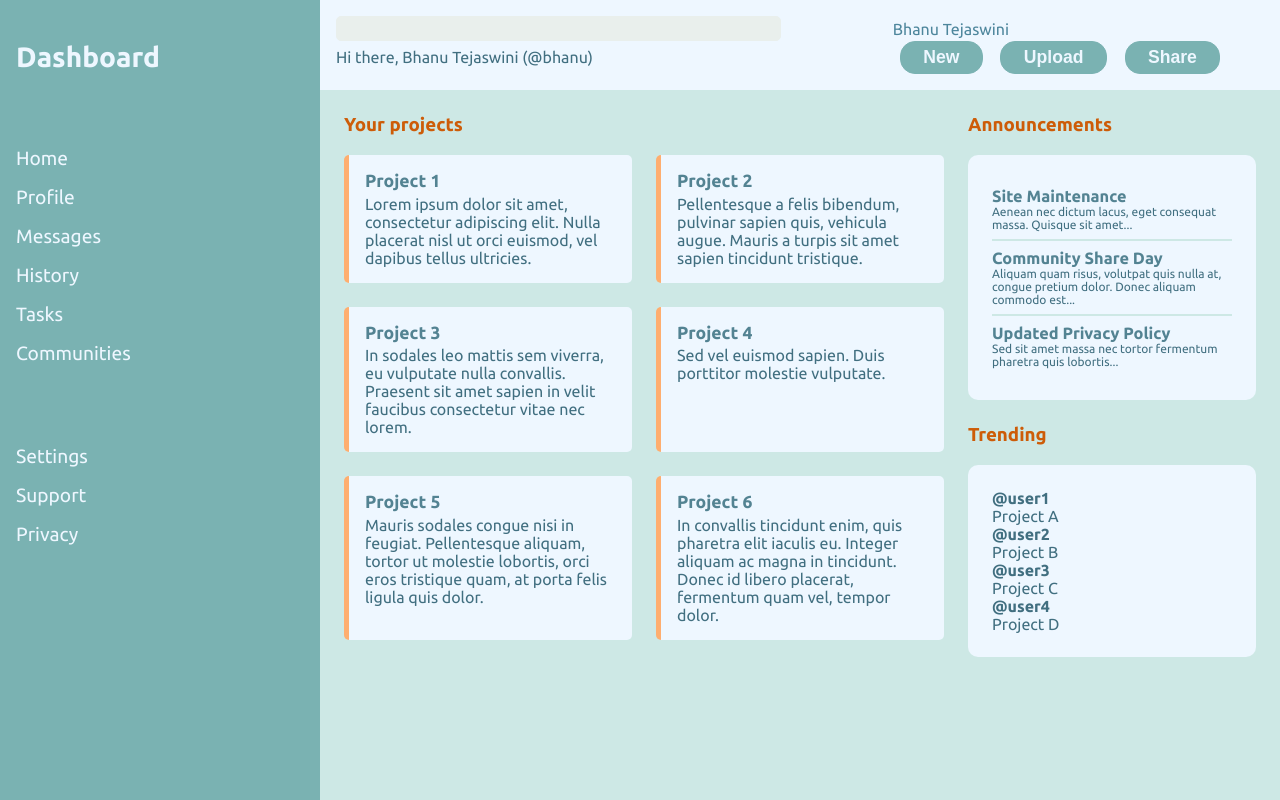
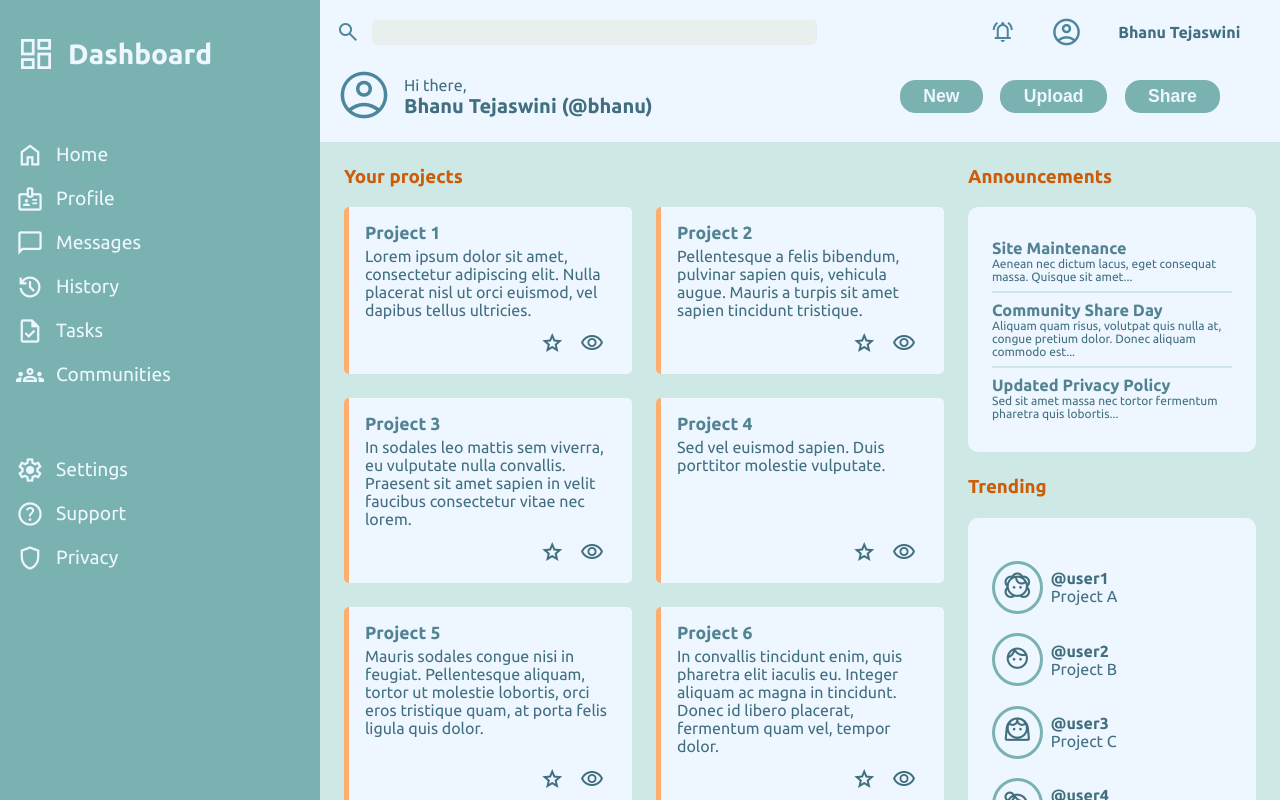
Before and after one commit to bhanutejaswini/admin-dashboard, a plain HTML site: page index.html in a window 1280 px wide. Drawn offline with nearby package versions, Linux system fonts and the light colour scheme.

Commit message:
Add icons

```diff
--- a/index.html
+++ b/index.html
@@ -4,17 +4,35 @@
     <meta charset="UTF-8" />
     <meta name="viewport" content="width=device-width, initial-scale=1.0" />
     <title>Admin Dashboard</title>
+    <link
+      rel="stylesheet"
+      href="https://fonts.googleapis.com/css2?family=Material+Symbols+Outlined:opsz,wght,FILL,GRAD@20..48,100..700,0..1,-50..200"
+    />
+
     <link rel="stylesheet" href="style.css" />
   </head>
   <body>
     <div class="container">
       <div class="header">
         <div class="search">
+          <span class="material-symbols-outlined"> search </span>
           <input type="text" name="search" id="search" />
         </div>
-        <div class="user-container">Bhanu Tejaswini</div>
+        <div class="user-container">
+          <span class="material-symbols-outlined"> notifications_active </span>
+          <span class="material-symbols-outlined account-img">
+            account_circle
+          </span>
+          <p>Bhanu Tejaswini</p>
+        </div>
         <div class="greeting">
-          <p>Hi there, Bhanu Tejaswini (@bhanu)</p>
+          <div class="greeting-user-image">
+            <span class="material-symbols-outlined"> account_circle </span>
+          </div>
+          <div class="greeting-text">
+            <p>Hi there,</p>
+            <p class="user-name">Bhanu Tejaswini (@bhanu)</p>
+          </div>
         </div>
         <div class="buttons-container">
           <button>New</button>
@@ -24,23 +42,39 @@
       </div>
       <div class="sidebar">
         <div class="branding">
+          <span class="material-symbols-outlined"> dashboard </span>
           <h2>Dashboard</h2>
         </div>
         <div class="nav-primary">
           <ul class="nav">
-            <li>Home</li>
-            <li>Profile</li>
-            <li>Messages</li>
-            <li>History</li>
-            <li>Tasks</li>
-            <li>Communities</li>
+            <li><span class="material-symbols-outlined"> home </span>Home</li>
+            <li>
+              <span class="material-symbols-outlined"> badge </span>Profile
+            </li>
+            <li>
+              <span class="material-symbols-outlined"> chat_bubble </span
+              >Messages
+            </li>
+            <li>
+              <span class="material-symbols-outlined"> history </span>History
+            </li>
+            <li><span class="material-symbols-outlined"> task </span>Tasks</li>
+            <li>
+              <span class="material-symbols-outlined"> groups </span>Communities
+            </li>
           </ul>
         </div>
         <div class="nav-secondary">
           <ul class="nav">
-            <li>Settings</li>
-            <li>Support</li>
-            <li>Privacy</li>
+            <li>
+              <span class="material-symbols-outlined"> settings </span>Settings
+            </li>
+            <li>
+              <span class="material-symbols-outlined"> help </span>Support
+            </li>
+            <li>
+              <span class="material-symbols-outlined"> shield </span>Privacy
+            </li>
           </ul>
         </div>
       </div>
@@ -49,46 +83,84 @@
           <h3>Your projects</h3>
           <div class="project-card-container">
             <div class="project-card">
+              <div class="project-details">
                 <h5>Project 1</h5>
                 <p>
                   Lorem ipsum dolor sit amet, consectetur adipiscing elit. Nulla
                   placerat nisl ut orci euismod, vel dapibus tellus ultricies.
                 </p>
               </div>
+              <div class="project-icons">
+                <span class="material-symbols-outlined"> star </span>
+                <span class="material-symbols-outlined"> visibility </span>
+              </div>
+            </div>
             <div class="project-card">
+              <div class="project-details">
                 <h5>Project 2</h5>
                 <p>
                   Pellentesque a felis bibendum, pulvinar sapien quis, vehicula
                   augue. Mauris a turpis sit amet sapien tincidunt tristique.
                 </p>
               </div>
+              <div class="project-icons">
+                <span class="material-symbols-outlined"> star </span>
+                <span class="material-symbols-outlined"> visibility </span>
+              </div>
+            </div>
             <div class="project-card">
+              <div class="project-details">
                 <h5>Project 3</h5>
                 <p>
-                In sodales leo mattis sem viverra, eu vulputate nulla convallis.
-                Praesent sit amet sapien in velit faucibus consectetur vitae nec
-                lorem.
+                  In sodales leo mattis sem viverra, eu vulputate nulla
+                  convallis. Praesent sit amet sapien in velit faucibus
+                  consectetur vitae nec lorem.
                 </p>
               </div>
-            <div class="project-card">
-              <h5>Project 4</h5>
-              <p>Sed vel euismod sapien. Duis porttitor molestie vulputate.</p>
+              <div class="project-icons">
+                <span class="material-symbols-outlined"> star </span>
+                <span class="material-symbols-outlined"> visibility </span>
+              </div>
             </div>
             <div class="project-card">
+              <div class="project-details">
+                <h5>Project 4</h5>
+                <p>
+                  Sed vel euismod sapien. Duis porttitor molestie vulputate.
+                </p>
+              </div>
+              <div class="project-icons">
+                <span class="material-symbols-outlined"> star </span>
+                <span class="material-symbols-outlined"> visibility </span>
+              </div>
+            </div>
+            <div class="project-card">
+              <div class="project-details">
                 <h5>Project 5</h5>
                 <p>
                   Mauris sodales congue nisi in feugiat. Pellentesque aliquam,
-                tortor ut molestie lobortis, orci eros tristique quam, at porta
-                felis ligula quis dolor.
+                  tortor ut molestie lobortis, orci eros tristique quam, at
+                  porta felis ligula quis dolor.
                 </p>
               </div>
+              <div class="project-icons">
+                <span class="material-symbols-outlined"> star </span>
+                <span class="material-symbols-outlined"> visibility </span>
+              </div>
+            </div>
             <div class="project-card">
+              <div class="project-details">
                 <h5>Project 6</h5>
                 <p>
                   In convallis tincidunt enim, quis pharetra elit iaculis eu.
-                Integer aliquam ac magna in tincidunt. Donec id libero placerat,
-                fermentum quam vel, tempor dolor.
+                  Integer aliquam ac magna in tincidunt. Donec id libero
+                  placerat, fermentum quam vel, tempor dolor.
                 </p>
+              </div>
+              <div class="project-icons">
+                <span class="material-symbols-outlined"> star </span>
+                <span class="material-symbols-outlined"> visibility </span>
+              </div>
             </div>
           </div>
         </div>
@@ -122,18 +194,37 @@
           <h3>Trending</h3>
           <div class="trending-card">
             <div class="trending-user-container">
+              <div class="trending-user-image">
+                <span class="material-symbols-outlined"> face_2 </span>
+              </div>
+              <div class="trending-user-details">
                 <p class="trending-user">@user1</p>
                 <p>Project A</p>
               </div>
+            </div>
             <div class="trending-user-container">
+              <div class="trending-user-image">
+                <span class="material-symbols-outlined"> face </span>
+              </div>
+              <div class="trending-user-details">
                 <p class="trending-user">@user2</p>
                 <p>Project B</p>
               </div>
+            </div>
             <div class="trending-user-container">
+              <div class="trending-user-image">
+                <span class="material-symbols-outlined"> face_3 </span>
+              </div>
+              <div class="trending-user-details">
                 <p class="trending-user">@user3</p>
                 <p>Project C</p>
               </div>
+            </div>
             <div class="trending-user-container">
+              <div class="trending-user-image">
+                <span class="material-symbols-outlined"> face_4 </span>
+              </div>
+              <div class="trending-user-details">
                 <p class="trending-user">@user4</p>
                 <p>Project D</p>
               </div>
@@ -141,5 +232,6 @@
           </div>
         </div>
       </div>
+    </div>
   </body>
 </html>
--- a/style.css
+++ b/style.css
@@ -82,6 +82,10 @@ button:focus {
   box-shadow: 0 0 5px var(--primary-color);
 }
 
+span {
+  margin-right: 0.75rem;
+}
+
 .container {
   height: 100vh;
   display: grid;
@@ -102,7 +106,13 @@ button:focus {
   grid-template-columns: 3fr 2fr;
   grid-template-rows: 1fr, 2fr;
   align-items: center;
+  row-gap: 1.2rem;
   padding: 1rem;
+}
+
+.search {
+  display: flex;
+  align-items: center;
 }
 
 .search input {
@@ -119,6 +129,36 @@ button:focus {
   outline: none;
 }
 
+.user-container {
+  justify-self: end;
+  width: 80%;
+  display: flex;
+  justify-content: space-evenly;
+  align-items: center;
+}
+
+.user-container p {
+  font-weight: bold;
+}
+
+.account-img {
+  font-size: 2rem;
+}
+
+.greeting {
+  display: flex;
+  align-items: center;
+}
+
+.greeting-user-image span {
+  font-size: 3.5rem;
+}
+
+.user-name {
+  font-size: 1.25rem;
+  font-weight: bold;
+}
+
 .sidebar {
   grid-column: 1 / span 1;
   grid-row: 1 / span 2;
@@ -129,6 +169,24 @@ button:focus {
   align-items: center;
   padding: 1rem;
   gap: 2.5rem;
+}
+
+.branding {
+  display: flex;
+  align-items: center;
+}
+
+.branding span {
+  font-size: 2.5rem;
+}
+
+.nav li {
+  display: flex;
+  align-items: center;
+}
+
+.nav li span {
+  font-size: 1.75rem;
 }
 
 .main {
@@ -160,6 +218,15 @@ button:focus {
   border-left: 5px solid var(--highlight-orange-color);
   padding: 1rem;
   border-radius: 5px;
+  display: flex;
+  flex-direction: column;
+  justify-content: space-between;
+}
+
+.project-icons {
+  text-align: right;
+  color: var(--text-color);
+  margin-top: 0.75rem;
 }
 
 .announcement-card {
@@ -185,6 +252,26 @@ button:focus {
   background-color: var(--secondary-color);
   padding: 1.5rem;
   border-radius: 10px;
+  color: var(--text-color);
+}
+
+.trending-user-container {
+  display: flex;
+  align-items: center;
+  margin: 1.2rem 0;
+}
+
+.trending-user-image {
+  border: 3px solid var(--primary-color);
+  border-radius: 50%;
+  text-align: center;
+  padding: 0.6rem;
+  margin-right: 0.5rem;
+}
+
+.trending-user-image span {
+  font-size: 1.6rem;
+  margin-right: 0;
 }
 
 .trending-user {
```
Lines whose indentation alone changed are shown as unchanged.
